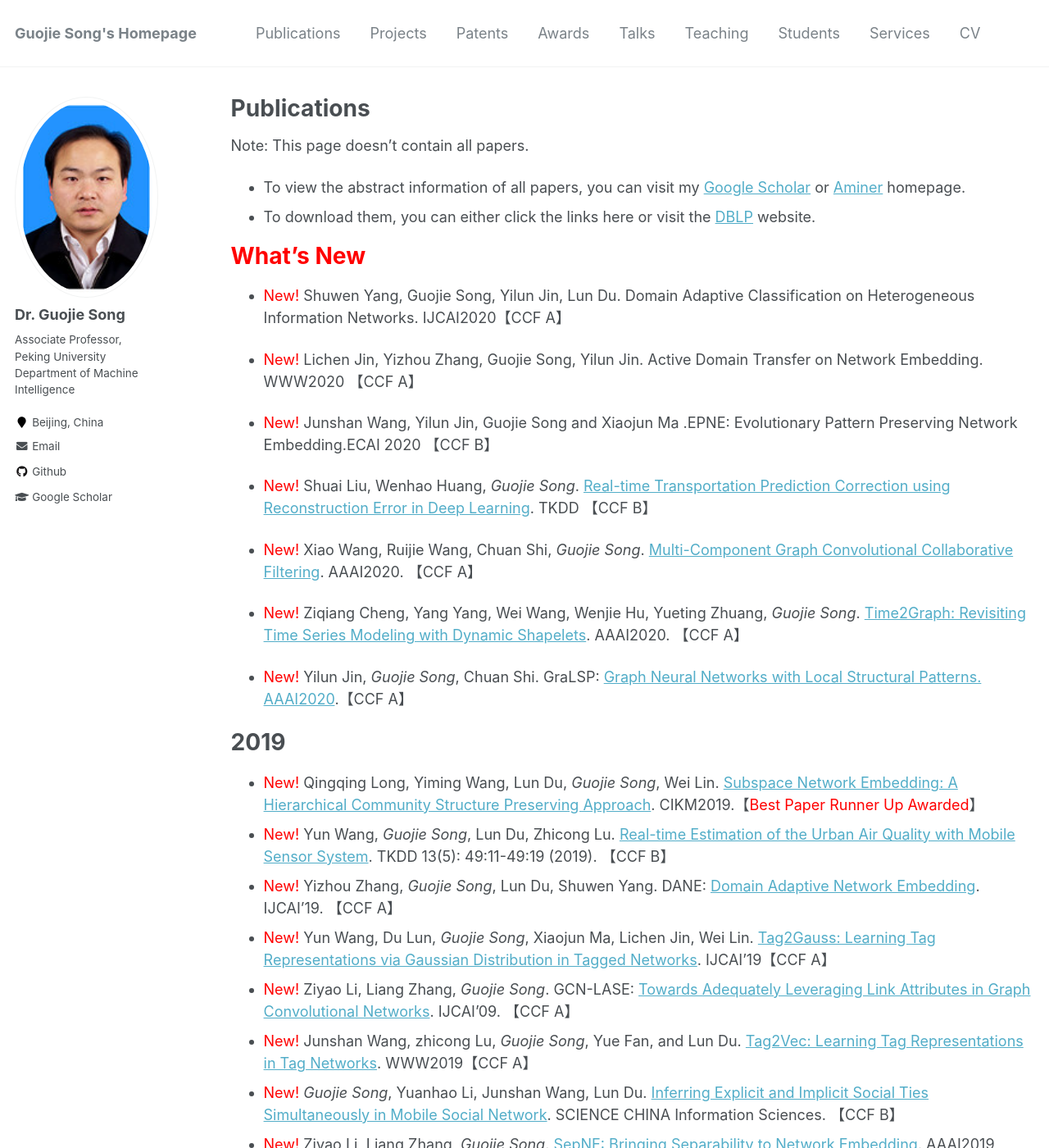
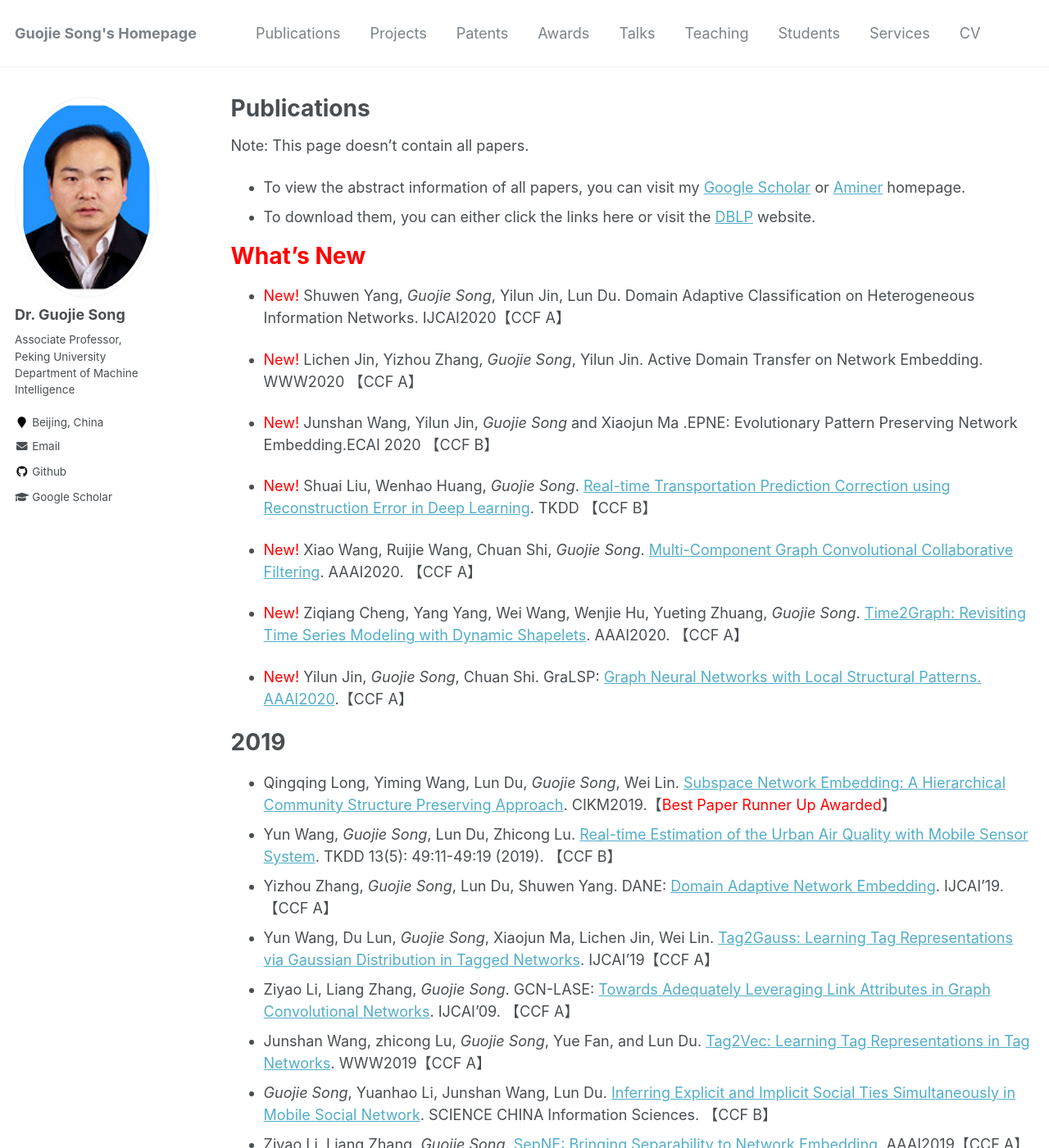
Before and after one commit to gjsong-pku/gjsong-pku.github.io, a Jekyll site: the page built from _pages/publications.md, in a window 1280 px wide and 1400 px high. Shown: the whole window at 82% size. Built offline with Jekyll 4.4.1, drawn with Linux system fonts in a browser that asks for light colours.

Commit message:
remove new in 2019

```diff
--- a/_pages/publications.md
+++ b/_pages/publications.md
@@ -12,11 +12,11 @@ Note: This page doesn't contain all papers.
 
 # <span style="color:red">What's New</span>
 
-- <span style="color:red">New!</span> Shuwen Yang, Guojie Song, Yilun Jin, Lun Du. Domain Adaptive Classification on Heterogeneous Information Networks. IJCAI2020【CCF A】
+- <span style="color:red">New!</span> Shuwen Yang, *Guojie Song*, Yilun Jin, Lun Du. Domain Adaptive Classification on Heterogeneous Information Networks. IJCAI2020【CCF A】
 
-- <span style="color:red">New!</span> Lichen Jin, Yizhou Zhang, Guojie Song, Yilun Jin. Active Domain Transfer on Network Embedding. WWW2020 【CCF A】
+- <span style="color:red">New!</span> Lichen Jin, Yizhou Zhang, *Guojie Song*, Yilun Jin. Active Domain Transfer on Network Embedding. WWW2020 【CCF A】
 
-- <span style="color:red">New!</span> Junshan Wang, Yilun Jin, Guojie Song and Xiaojun Ma .EPNE: Evolutionary Pattern Preserving Network Embedding.ECAI 2020 【CCF B】
+- <span style="color:red">New!</span> Junshan Wang, Yilun Jin, *Guojie Song* and Xiaojun Ma .EPNE: Evolutionary Pattern Preserving Network Embedding.ECAI 2020 【CCF B】
 
 - <span style="color:red">New!</span> Shuai Liu, Wenhao Huang, *Guojie Song*. [Real-time Transportation Prediction Correction using Reconstruction Error in Deep Learning](https://dl.acm.org/doi/abs/10.1145/3369871). TKDD 【CCF B】
 
@@ -28,15 +28,15 @@ Note: This page doesn't contain all papers.
 
 # 2019
 
-  - <span style="color:red">New!</span> Qingqing Long, Yiming Wang, Lun Du, *Guojie Song*, Wei Lin. [Subspace Network Embedding: A Hierarchical Community Structure Preserving Approach](https://dl.acm.org/citation.cfm?doid=3357384.3357947). CIKM2019.【<span style="color:red">Best Paper Runner Up Awarded</span>】
-  - <span style="color:red">New!</span> Yun Wang, *Guojie Song*, Lun Du, Zhicong Lu. [Real-time Estimation of the Urban Air Quality with Mobile Sensor System](https://dl.acm.org/citation.cfm?doid=3364623.3356584). TKDD 13(5): 49:11-49:19 (2019). 【CCF B】
-  - <span style="color:red">New!</span> Yizhou Zhang, *Guojie Song*, Lun Du, Shuwen Yang. DANE: [Domain Adaptive Network Embedding](https://arxiv.org/abs/1906.00684). IJCAI’19. 【CCF A】
-  - <span style="color:red">New!</span> Yun Wang, Du Lun, *Guojie Song*, Xiaojun Ma, Lichen Jin, Wei Lin. [Tag2Gauss: Learning Tag Representations via Gaussian Distribution in Tagged Networks](https://www.ijcai.org/proceedings/2019/527). IJCAI’19【CCF A】
-  - <span style="color:red">New!</span> Ziyao Li, Liang Zhang, *Guojie Song*. GCN-LASE: [Towards Adequately Leveraging Link Attributes in Graph Convolutional Networks](https://arxiv.org/abs/1902.09817). IJCAI’09. 【CCF A】
-  - <span style="color:red">New!</span> Junshan Wang, zhicong Lu, *Guojie Song*, Yue Fan, and Lun Du. [Tag2Vec: Learning Tag Representations in Tag Networks](https://arxiv.org/abs/1905.03041). WWW2019【CCF A】
-  - <span style="color:red">New!</span> *Guojie Song*, Yuanhao Li, Junshan Wang, Lun Du. [Inferring Explicit and Implicit Social Ties Simultaneously in Mobile Social Network](https://engine.scichina.com/publisher/scp/journal/SCIS/doi/10.1007/s11432-017-9701-0?slug=abstract). SCIENCE CHINA Information Sciences. 【CCF B】
-  - <span style="color:red">New!</span> Ziyao Li, Liang Zhang, *Guojie Song*. [SepNE: Bringing Separability to Network Embedding](https://arxiv.org/abs/1811.05614). AAAI2019【CCF A】
-  - <span style="color:red">New!</span> Sizhen Du, *Guojie Song*, Haikun Hong. [Collective Causal Inference with Lag Estimation](https://doi.org/10.1016/j.neucom.2018.09.088). Neurocomputing 323: 299-310 (2019).【SCI, IF3.241】
+  - Qingqing Long, Yiming Wang, Lun Du, *Guojie Song*, Wei Lin. [Subspace Network Embedding: A Hierarchical Community Structure Preserving Approach](https://dl.acm.org/citation.cfm?doid=3357384.3357947). CIKM2019.【<span style="color:red">Best Paper Runner Up Awarded</span>】
+  - Yun Wang, *Guojie Song*, Lun Du, Zhicong Lu. [Real-time Estimation of the Urban Air Quality with Mobile Sensor System](https://dl.acm.org/citation.cfm?doid=3364623.3356584). TKDD 13(5): 49:11-49:19 (2019). 【CCF B】
+  - Yizhou Zhang, *Guojie Song*, Lun Du, Shuwen Yang. DANE: [Domain Adaptive Network Embedding](https://arxiv.org/abs/1906.00684). IJCAI’19. 【CCF A】
+  - Yun Wang, Du Lun, *Guojie Song*, Xiaojun Ma, Lichen Jin, Wei Lin. [Tag2Gauss: Learning Tag Representations via Gaussian Distribution in Tagged Networks](https://www.ijcai.org/proceedings/2019/527). IJCAI’19【CCF A】
+  - Ziyao Li, Liang Zhang, *Guojie Song*. GCN-LASE: [Towards Adequately Leveraging Link Attributes in Graph Convolutional Networks](https://arxiv.org/abs/1902.09817). IJCAI’09. 【CCF A】
+  - Junshan Wang, zhicong Lu, *Guojie Song*, Yue Fan, and Lun Du. [Tag2Vec: Learning Tag Representations in Tag Networks](https://arxiv.org/abs/1905.03041). WWW2019【CCF A】
+  - *Guojie Song*, Yuanhao Li, Junshan Wang, Lun Du. [Inferring Explicit and Implicit Social Ties Simultaneously in Mobile Social Network](https://engine.scichina.com/publisher/scp/journal/SCIS/doi/10.1007/s11432-017-9701-0?slug=abstract). SCIENCE CHINA Information Sciences. 【CCF B】
+  - Ziyao Li, Liang Zhang, *Guojie Song*. [SepNE: Bringing Separability to Network Embedding](https://arxiv.org/abs/1811.05614). AAAI2019【CCF A】
+  - Sizhen Du, *Guojie Song*, Haikun Hong. [Collective Causal Inference with Lag Estimation](https://doi.org/10.1016/j.neucom.2018.09.088). Neurocomputing 323: 299-310 (2019).【SCI, IF3.241】
 
 # 2018
 
```
